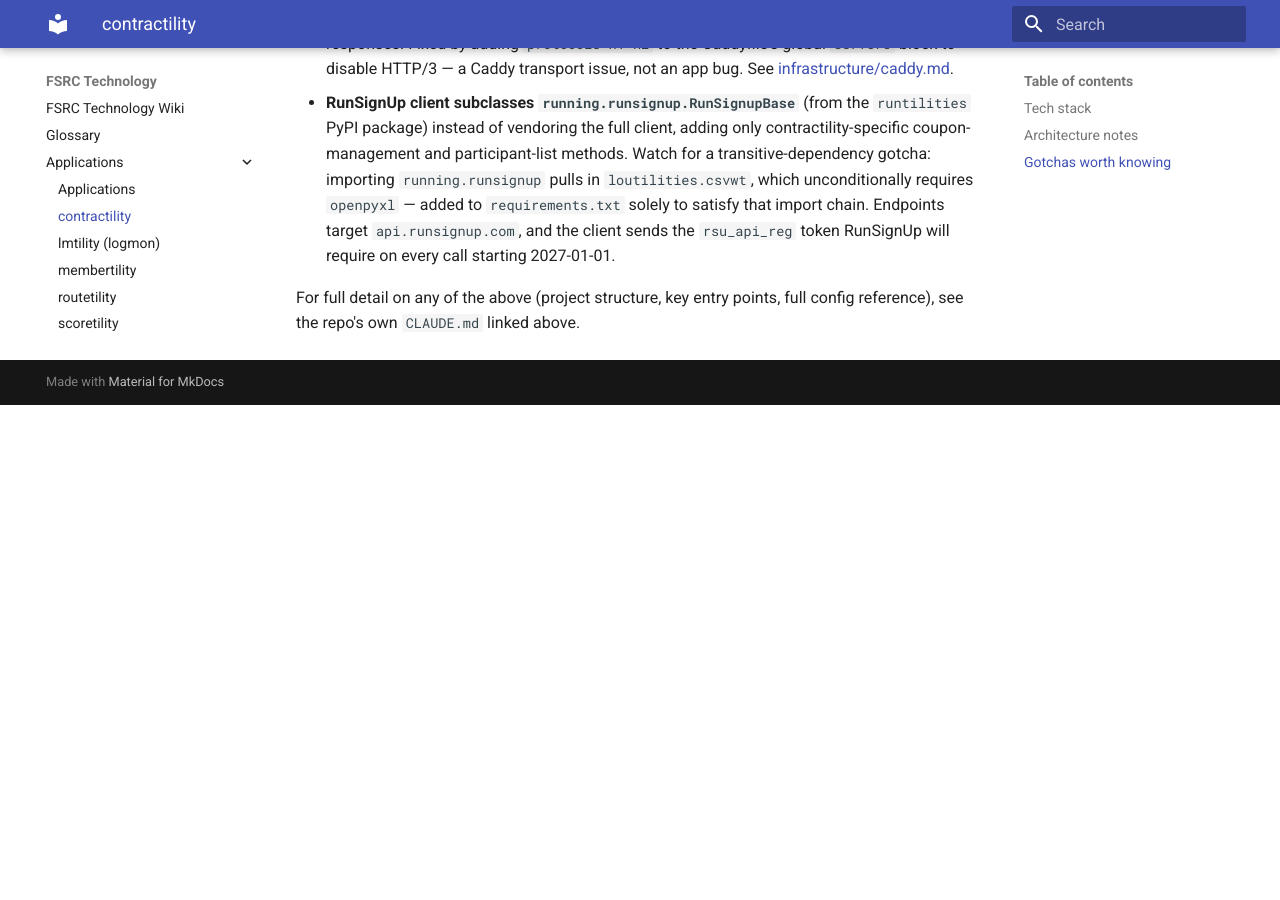
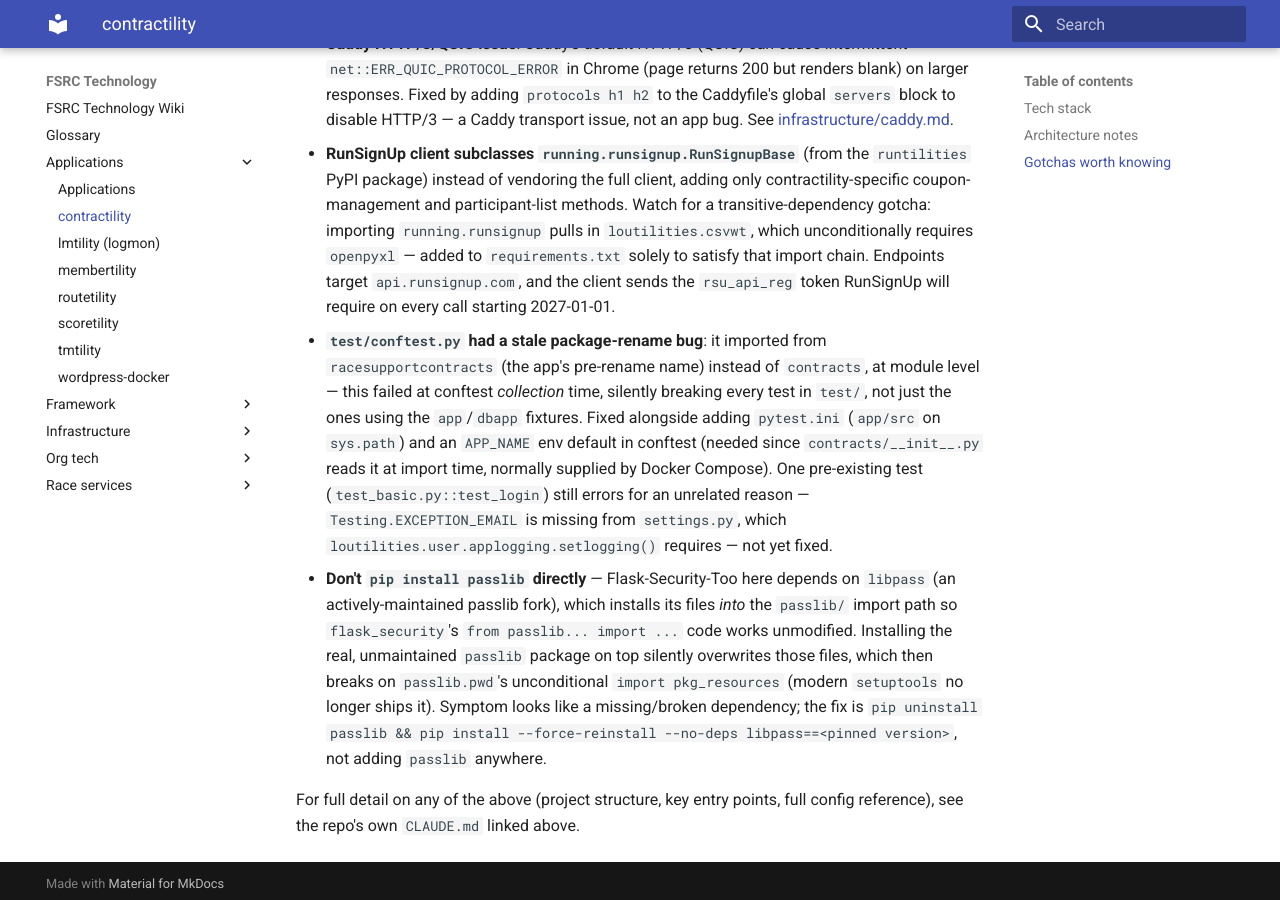
Before and after one commit to louking/fsrc-tech, an MkDocs documentation site: the page built from docs/applications/contractility.md, in a window 1280 px wide and 900 px high, scrolled down 1673 px. Built offline with MkDocs 1.6.1 and Material for MkDocs 9.7.7, drawn with Linux system fonts in a browser that asks for light colours; before the commit the page ends 2078 px from its top, so only the background shows below that; some of the changed text lies outside the part shown.

Commit message:
contractility: document conftest fix and libpass/passlib gotcha
Notes the pytest.ini/conftest fix that unbroke the whole test/ suite
(conftest.py was importing from the app's pre-rename package name at
module level, which failed at collection time and silently broke
every test in the directory) and the libpass/passlib trap where
installing real passlib on top of Flask-Security-Too's libpass fork
silently overwrites it and reintroduces the pkg_resources import
break. Pulled from contracts' own CLAUDE.md per this wiki's sync
convention.

Co-Authored-By: Claude Sonnet 5 <noreply@anthropic.com>

```diff
--- a/docs/applications/contractility.md
+++ b/docs/applications/contractility.md
@@ -27,7 +27,7 @@ Manages contracts for the club's race services business, as well as for signatur
 - **Blueprints**: `views/admin/` (admin route handlers), `views/frontend/` (public race calendar availability), `views/userrole/` (user/role management via loutilities).
 - **Contract generation**: `contractmanager.py` holds the core logic, producing contracts via the Google Docs API from templates.
 - **Config**: `config/contracts.cfg` (email addresses, API keys, timing thresholds) and `config/users.cfg` (user auth), with DB passwords mounted as Docker secrets under `config/db/`.
-- **Testing**: has a `pytest` suite under `test/` — notably more test coverage than most of the other xtility apps.
+- **Testing**: has a `pytest` suite under `test/` — notably more test coverage than most of the other xtility apps. Run `pytest` from the repo root; `pytest.ini` puts `app/src` on `sys.path`, and `test/conftest.py` sets `APP_NAME` (normally supplied by Docker Compose's `.env`) since `contracts/__init__.py` reads it at import time.
 - **Deployment**: Fabric (`fabfile.py`), pulling and restarting the Docker stack on the target host. Production runs behind **Caddy** as the HTTPS reverse proxy (shared Caddyfile covering all loutilities apps — see [infrastructure/caddy.md](../infrastructure/caddy.md)).
 
 ## Gotchas worth knowing
@@ -36,5 +36,7 @@ Manages contracts for the club's race services business, as well as for signatur
 - **MySQL 8 + Alpine containers**: `mysqlclient` fails TLS certificate verification against MySQL 8's auto-generated self-signed certs. Fix is switching to the pure-Python **PyMySQL** driver (`mysql+pymysql://`) — same fix applied across the other xtility apps.
 - **Caddy HTTP/3/QUIC issue**: Caddy's default HTTP/3 (QUIC) can cause intermittent `net::ERR_QUIC_PROTOCOL_ERROR` in Chrome (page returns 200 but renders blank) on larger responses. Fixed by adding `protocols h1 h2` to the Caddyfile's global `servers` block to disable HTTP/3 — a Caddy transport issue, not an app bug. See [infrastructure/caddy.md](../infrastructure/caddy.md).
 - **RunSignUp client subclasses `running.runsignup.RunSignupBase`** (from the `runtilities` PyPI package) instead of vendoring the full client, adding only contractility-specific coupon-management and participant-list methods. Watch for a transitive-dependency gotcha: importing `running.runsignup` pulls in `loutilities.csvwt`, which unconditionally requires `openpyxl` — added to `requirements.txt` solely to satisfy that import chain. Endpoints target `api.runsignup.com`, and the client sends the `rsu_api_reg` token RunSignUp will require on every call starting 2027-01-01.
+- **`test/conftest.py` had a stale package-rename bug**: it imported from `racesupportcontracts` (the app's pre-rename name) instead of `contracts`, at module level — this failed at conftest *collection* time, silently breaking every test in `test/`, not just the ones using the `app`/`dbapp` fixtures. Fixed alongside adding `pytest.ini` (`app/src` on `sys.path`) and an `APP_NAME` env default in conftest (needed since `contracts/__init__.py` reads it at import time, normally supplied by Docker Compose). One pre-existing test (`test_basic.py::test_login`) still errors for an unrelated reason — `Testing.EXCEPTION_EMAIL` is missing from `settings.py`, which `loutilities.user.applogging.setlogging()` requires — not yet fixed.
+- **Don't `pip install passlib` directly** — Flask-Security-Too here depends on `libpass` (an actively-maintained passlib fork), which installs its files *into* the `passlib/` import path so `flask_security`'s `from passlib... import ...` code works unmodified. Installing the real, unmaintained `passlib` package on top silently overwrites those files, which then breaks on `passlib.pwd`'s unconditional `import pkg_resources` (modern `setuptools` no longer ships it). Symptom looks like a missing/broken dependency; the fix is `pip uninstall passlib && pip install --force-reinstall --no-deps libpass==<pinned version>`, not adding `passlib` anywhere.
 
 For full detail on any of the above (project structure, key entry points, full config reference), see the repo's own `CLAUDE.md` linked above.
```
Also changed, not shown: CHANGELOG.md (+4 -0 lines).
